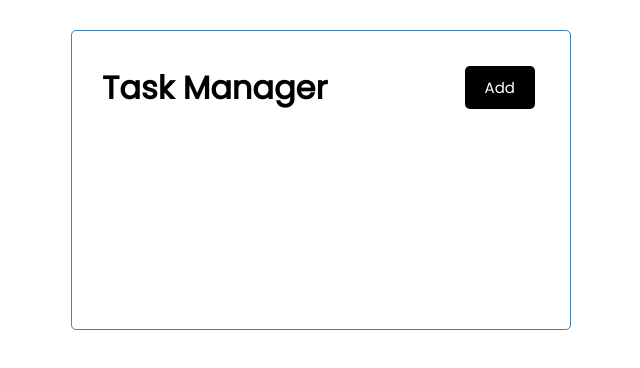
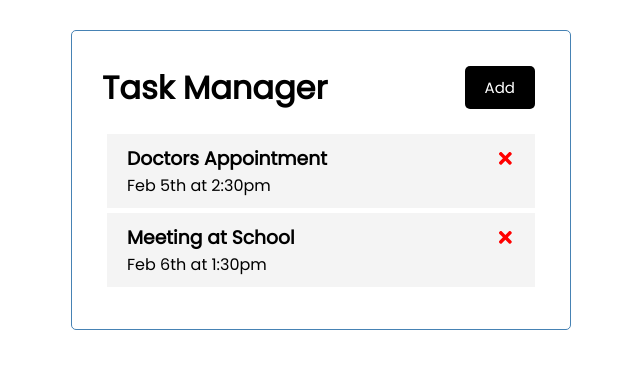
Before and after one commit to SantiagoIamarino/react-task-tracker, a React (Create React App) app: page / in a window 1280 px wide. Shown: the top 368 px of the page, without its empty margins (319-959 px from the left). Built offline with nearby package versions, Linux system fonts and the light colour scheme.

Commit message:
Showing tasks list

```diff
--- a/package.json
+++ b/package.json
@@ -8,6 +8,7 @@
     "@testing-library/user-event": "^13.5.0",
     "react": "^18.1.0",
     "react-dom": "^18.1.0",
+    "react-icons": "^4.3.1",
     "react-scripts": "5.0.1",
     "web-vitals": "^2.1.4"
   },
--- a/src/App.js
+++ b/src/App.js
@@ -1,10 +1,32 @@
-import React from 'react'
-import Header from './components/Header'
+import React, { useState } from 'react'
+import Header from './components/shared/Header'
+import Tasks from './components/Tasks'
 
 const App = () => {
+
+  const [ tasks, setTasks ] = useState([
+    {
+      id: 1,
+      text: "Doctors Appointment",
+      day: "Feb 5th at 2:30pm",
+      reminder: true
+    },
+    {
+      id: 2,
+      text: "Meeting at School",
+      day: "Feb 6th at 1:30pm",
+      reminder: true
+    }
+  ])
+
+  const onDelete = (id) => {
+    console.log('delete', id)
+  }
+
   return (
     <div className='container'>
-        <Header title='Task Manager'></Header>
+        <Header title='Task Manager' />
+        <Tasks tasks={ tasks } onDelete={ onDelete } />
     </div>
   )
 }
--- /dev/null
+++ b/src/components/Tasks.js
@@ -0,0 +1,14 @@
+import React from 'react'
+import Task from './shared/Task'
+
+const Tasks = ({ tasks, onDelete }) => {
+  return (
+    <div className='tasks'>
+        { tasks.map(( task ) => (
+            <Task key={ task.id } task={ task } onDelete={onDelete} />
+        )) }
+    </div>
+  )
+}
+
+export default Tasks
--- /dev/null
+++ b/src/components/shared/Button.js
@@ -0,0 +1,25 @@
+import React from 'react'
+import Proptypes from 'prop-types'
+
+const Button = ({ text, color, onClick }) => {
+  return (
+    <>
+        <button onClick={onClick}
+            className='btn' style={{ background: color }}>
+            { text }
+        </button>
+    </>
+  )
+}
+
+Button.defaultProps = {
+    color: 'black'
+}
+
+Button.propTypes = {
+    text: Proptypes.string.isRequired,
+    color: Proptypes.string,
+    onClick: Proptypes.func
+}
+
+export default Button
--- a/src/components/Header.js
+++ b/src/components/shared/Header.js
@@ -1,13 +1,19 @@
 import React from 'react'
 import Proptypes from 'prop-types'
+import Button from './Button'
 
 const Header = ({ title }) => {
+  const toggleForm = () => {
+    console.log('click')
+  }
+
   return (
     <div>
 
         <header className='header'>
             <h1>{ title }</h1>
-            <button className='btn'>Add</button>
+            <Button text='Add' color='black' onClick={ toggleForm }>
+            </Button>
         </header>
 
     </div>
--- /dev/null
+++ b/src/components/shared/Task.js
@@ -0,0 +1,16 @@
+import React from 'react'
+import { FaTimes } from 'react-icons/fa'
+
+const Task = ({ task, onDelete }) => {
+  return (
+    <div className='task'>
+        <h3>
+            { task.text }
+            <FaTimes onClick={ () => { onDelete(task.id) } } style={{ color: 'red' }} />
+        </h3>
+        <p>{ task.day }</p>
+    </div>
+  )
+}
+
+export default Task
```
Also changed, not shown: 1 other file (tests, documents, lock files or other folders).
